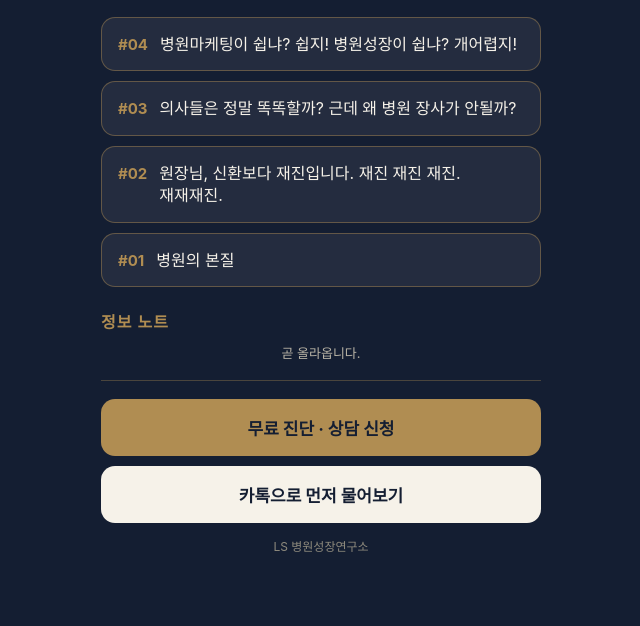
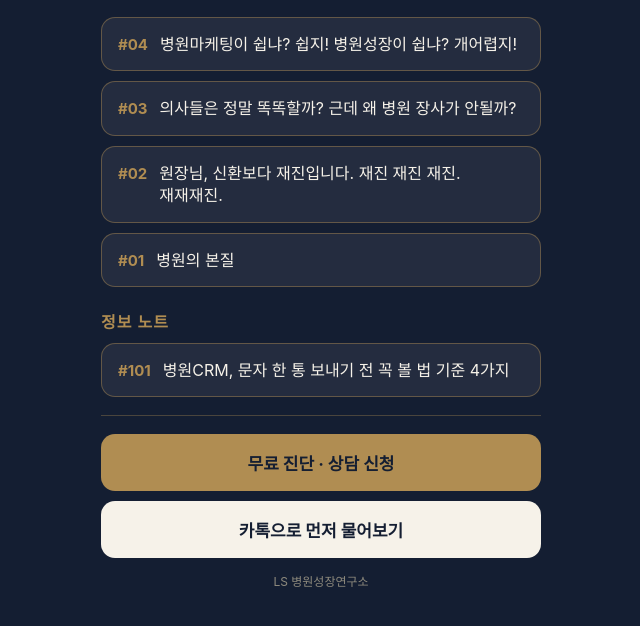
Before and after one commit to lsgrowth/lsgrowth.github.io, a plain HTML site: page links/index.html in a window 1280 px wide. Shown: the part 162-788 px from the top of the page, without its empty margins (319-959 px from the left). Drawn offline with Linux system fonts and the light colour scheme.

Commit message:
칼럼 모음 페이지 갱신

```diff
--- a/links/index.html
+++ b/links/index.html
@@ -18,7 +18,8 @@ h2{font-size:16px;color:var(--gold);margin:22px 0 10px;font-weight:600;letter-sp
 <a class="col" href="https://blog.naver.com/lsgrowth6000/224483656335" rel="noopener"><span class="no">#01</span><span class="tt">병원의 본질</span></a>
 
 <h2>정보 노트</h2>
-<p class="sub" style="text-align:center;margin-bottom:10px">곧 올라옵니다.</p><div class="sep"></div>
+<a class="col" href="https://blog.naver.com/lsgrowth6000/224485689989" rel="noopener"><span class="no">#101</span><span class="tt">병원CRM, 문자 한 통 보내기 전 꼭 볼 법 기준 4가지</span></a>
+<div class="sep"></div>
 <a class="cta form" href="https://docs.google.com/forms/d/e/1FAIpQLScgscJzu-_umpK5T391qhe0d7Zhl0t5ld2U17WTYjD9tdr5nw/viewform?usp=pp_url&amp;entry.1623832531=%EC%9D%B8%EC%8A%A4%ED%83%80" rel="noopener">무료 진단 · 상담 신청</a>
 <a class="cta kakao" href="https://m.site.naver.com/2luYY" rel="noopener">카톡으로 먼저 물어보기</a>
 <p class="note">LS 병원성장연구소</p></main></body></html>
```
